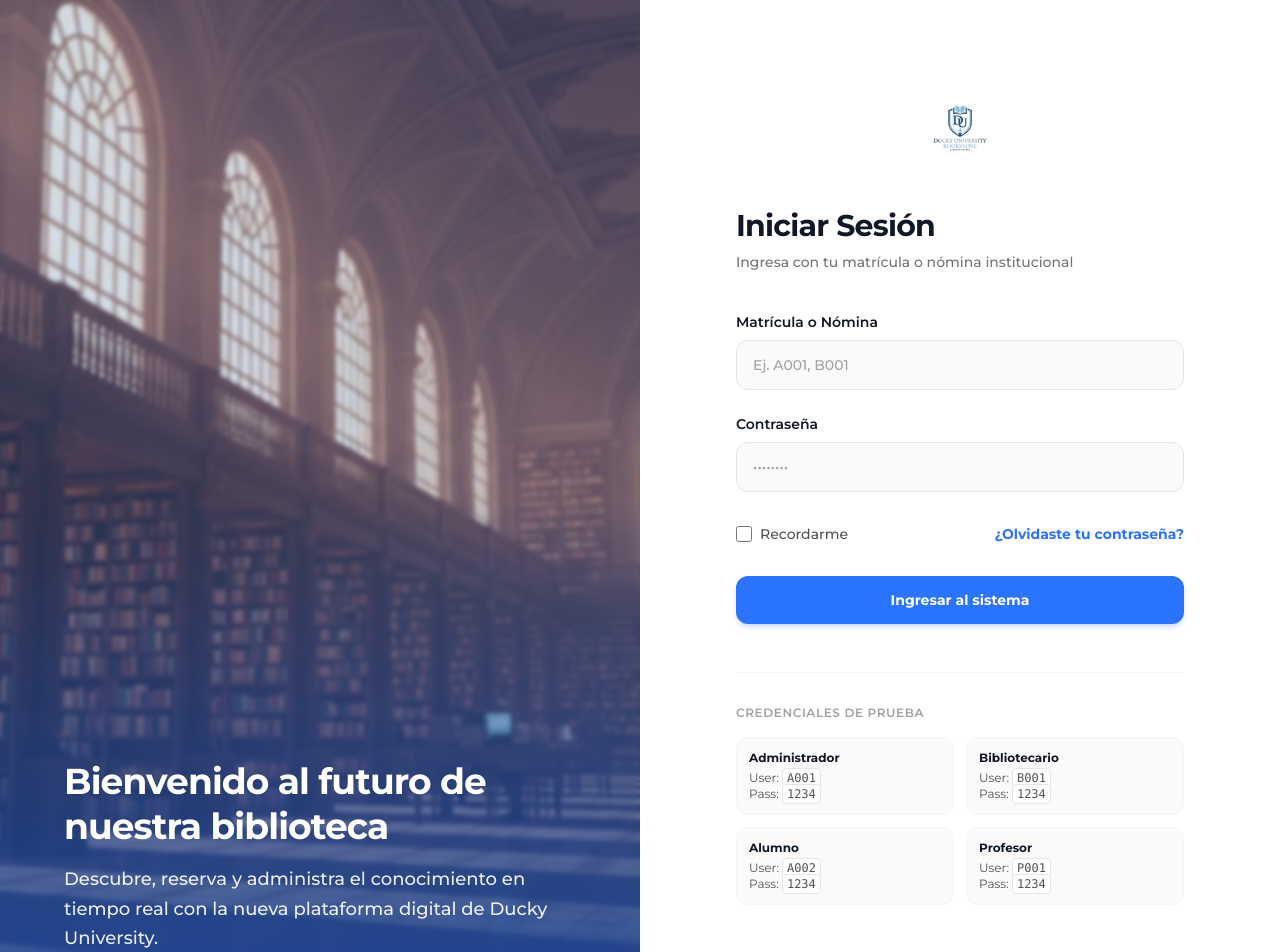
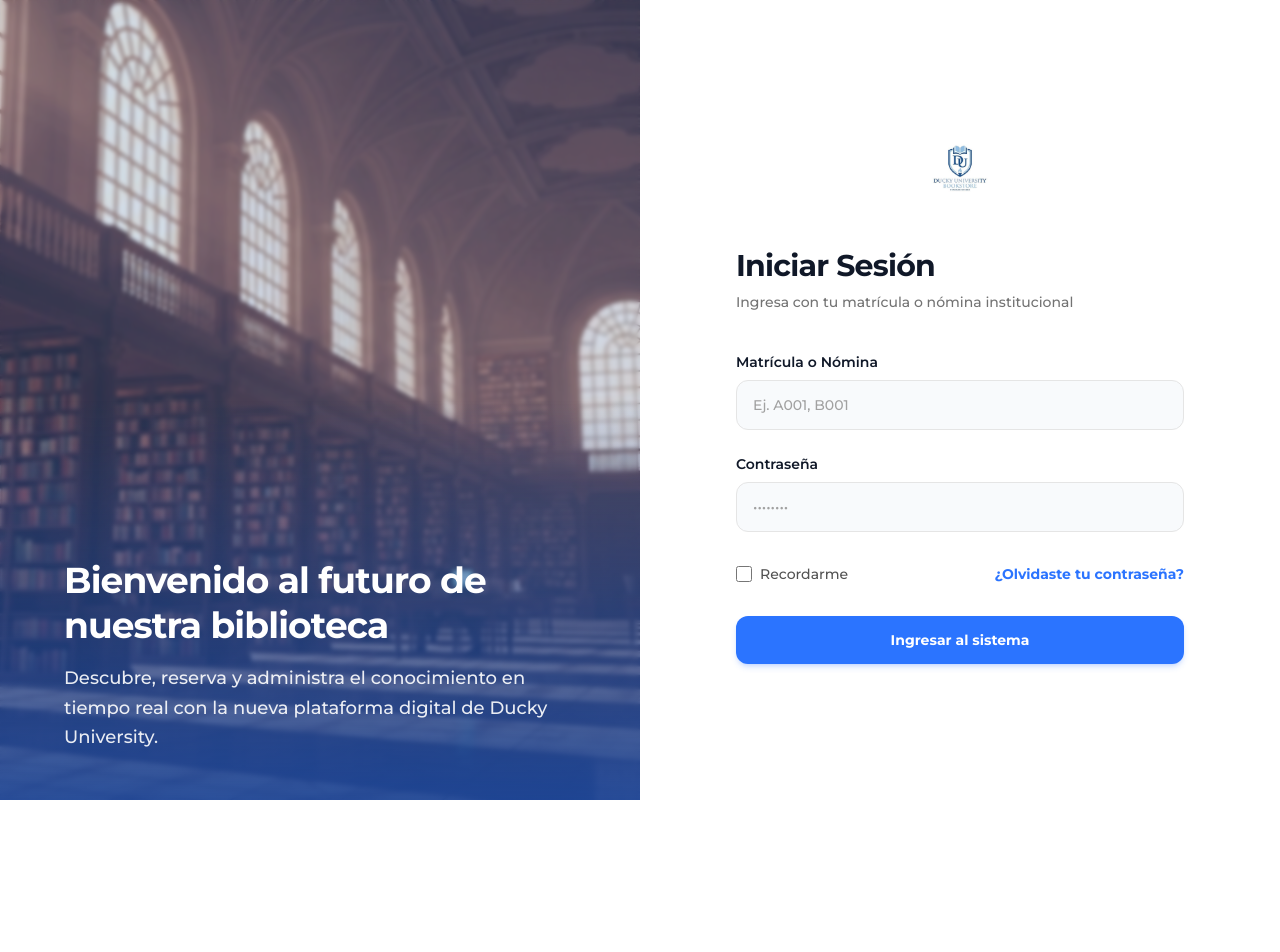
Before and after one commit to ethanPRS/Biblioteca, a React (Vite) app: page /login in a window 1280 px wide. Shown: the top 952 px of the page. After the commit the page ends 800 px from the top, so only its background shows below. Built offline with nearby package versions, Linux system fonts and the light colour scheme; no server answers.

Commit message:
chore: remove hardcoded test credentials from login page

```diff
--- a/src/app/components/Login.tsx
+++ b/src/app/components/Login.tsx
@@ -149,32 +149,7 @@ export function Login() {
             </button>
           </form>
 
-          {/* Credenciales de Prueba (Para demostración) */}
-          <div className="mt-12 pt-8 border-t border-neutral-100">
-            <p className="text-xs text-neutral-400 font-semibold mb-4 uppercase tracking-wider">Credenciales de prueba</p>
-            <div className="grid grid-cols-2 gap-3 text-xs text-neutral-600">
-              <div className="bg-neutral-50 p-3 rounded-xl border border-neutral-100 transition-colors hover:border-neutral-200 cursor-default">
-                <span className="font-bold text-gray-900 block mb-1">Administrador</span>
-                User: <span className="font-mono bg-white px-1 py-0.5 rounded border border-neutral-200">A001</span><br/>
-                Pass: <span className="font-mono bg-white px-1 py-0.5 rounded border border-neutral-200">1234</span>
-              </div>
-              <div className="bg-neutral-50 p-3 rounded-xl border border-neutral-100 transition-colors hover:border-neutral-200 cursor-default">
-                <span className="font-bold text-gray-900 block mb-1">Bibliotecario</span>
-                User: <span className="font-mono bg-white px-1 py-0.5 rounded border border-neutral-200">B001</span><br/>
-                Pass: <span className="font-mono bg-white px-1 py-0.5 rounded border border-neutral-200">1234</span>
-              </div>
-              <div className="bg-neutral-50 p-3 rounded-xl border border-neutral-100 transition-colors hover:border-neutral-200 cursor-default">
-                <span className="font-bold text-gray-900 block mb-1">Alumno</span>
-                User: <span className="font-mono bg-white px-1 py-0.5 rounded border border-neutral-200">A002</span><br/>
-                Pass: <span className="font-mono bg-white px-1 py-0.5 rounded border border-neutral-200">1234</span>
-              </div>
-              <div className="bg-neutral-50 p-3 rounded-xl border border-neutral-100 transition-colors hover:border-neutral-200 cursor-default">
-                <span className="font-bold text-gray-900 block mb-1">Profesor</span>
-                User: <span className="font-mono bg-white px-1 py-0.5 rounded border border-neutral-200">P001</span><br/>
-                Pass: <span className="font-mono bg-white px-1 py-0.5 rounded border border-neutral-200">1234</span>
-              </div>
-            </div>
-          </div>
+
 
         </div>
       </div>
```
